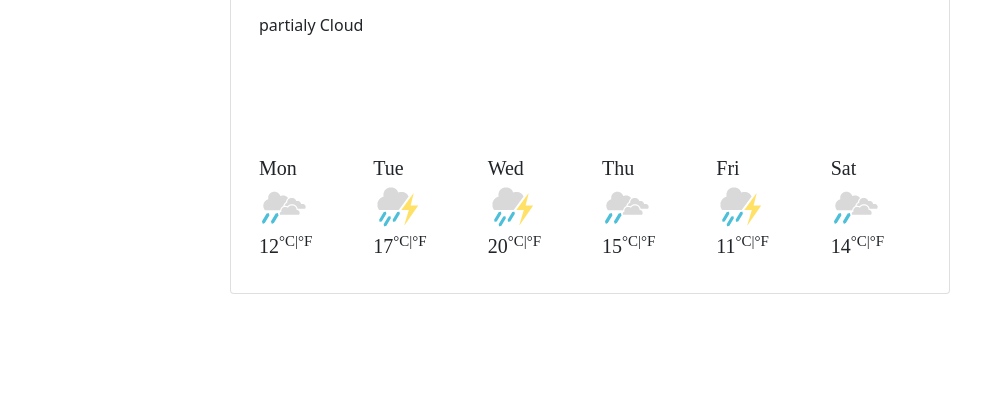
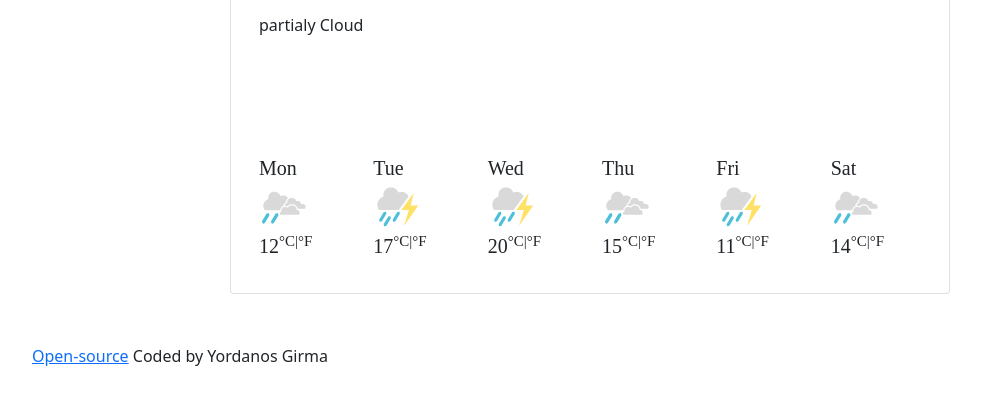
Before and after one commit to yordigenet/Plus-Weather_App, a plain HTML site: page index.html in a window 1280 px wide. Shown: the part 252-656 px from the top of the page, without its empty margins (50-1031 px from the left). Drawn offline with nearby package versions, Linux system fonts and the light colour scheme; a web font is replaced by a local one.

Commit message:
updated html file

```diff
--- a/index.html
+++ b/index.html
@@ -25,6 +25,7 @@
     />
   </head>
   <body>
+    <div class="container">
     <div class="card cardupdate" style="width: 45rem;">
       <div class="card-body">
         <form id="city-form">
@@ -101,6 +102,8 @@
         </div>
       </div>
     </div>
+    <a href="https://github.com/yordigenet/Plus-Weather_App/tree/main" class="bottom_link">Open-source</a> Coded by Yordanos Girma
+    </div>
     <script src="src/index.js"></script>
   </body>
 </html>
```
